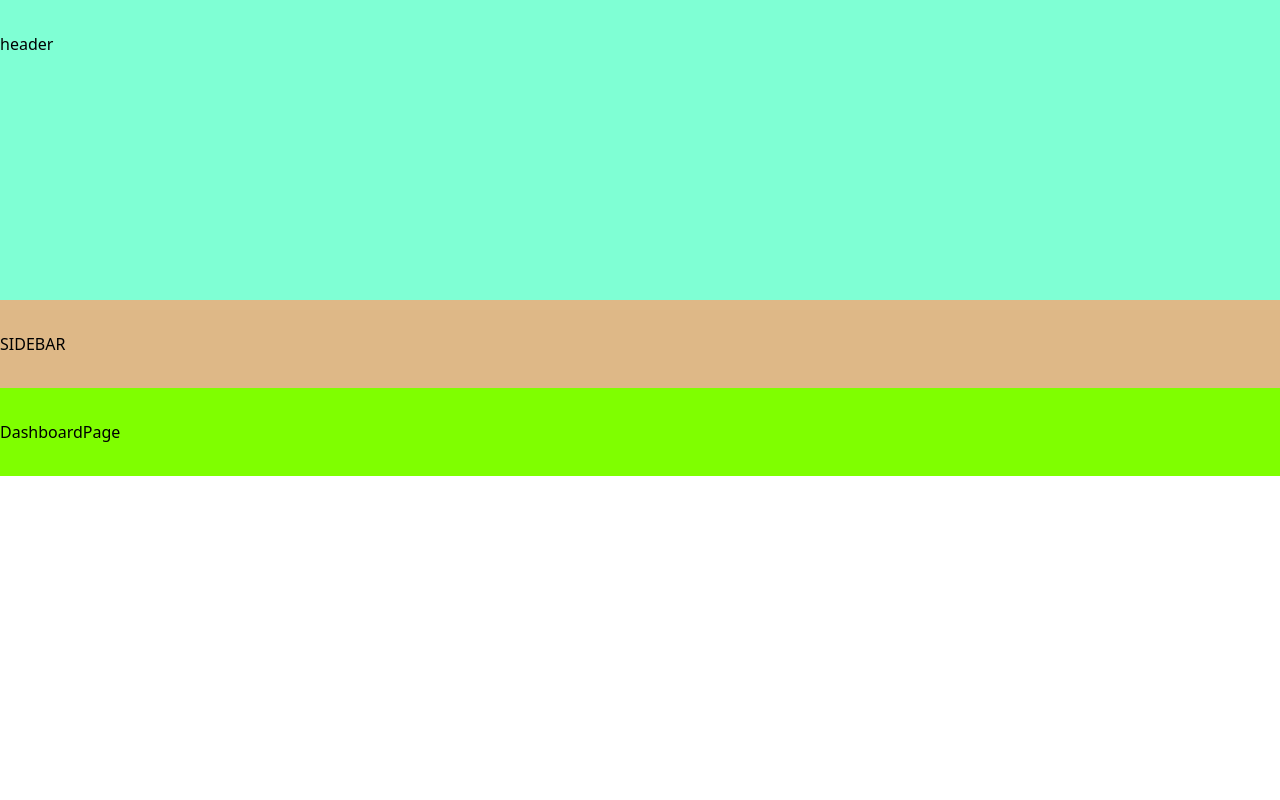
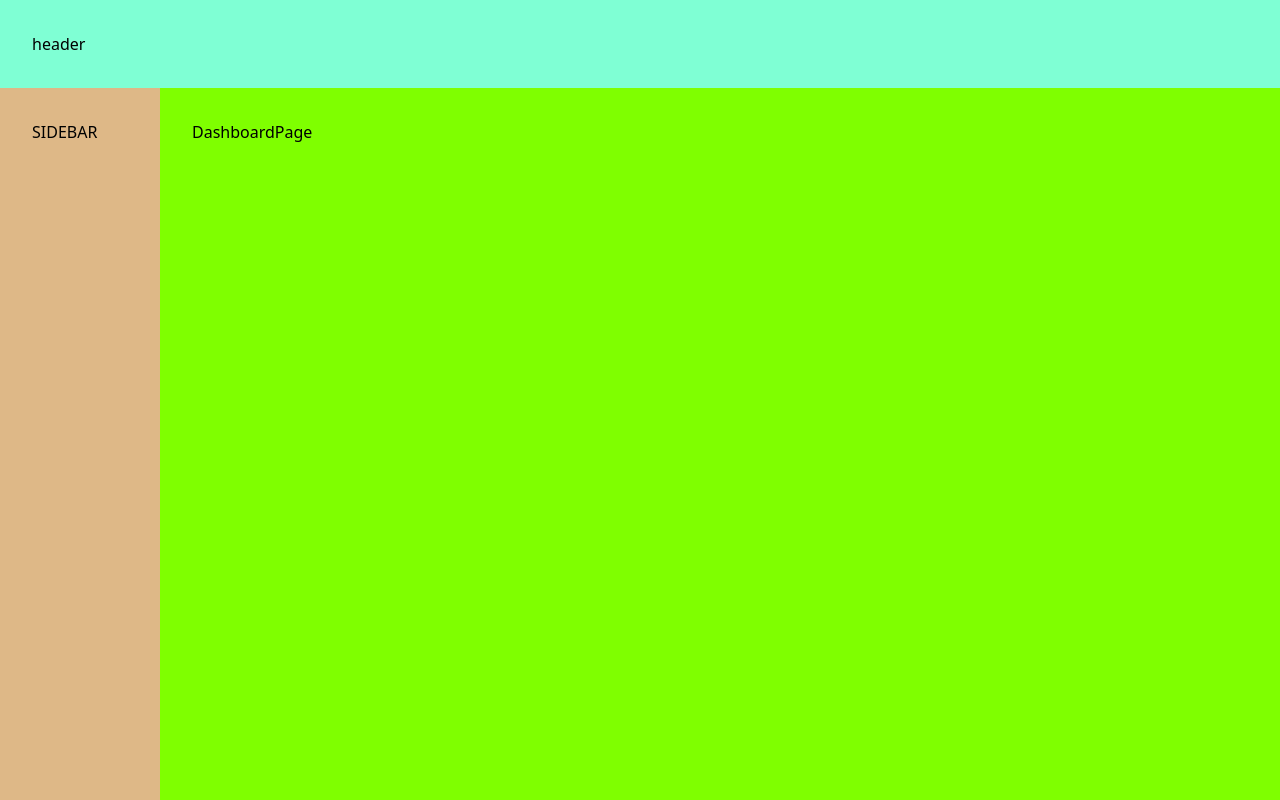
Before and after one commit to chrisbekk/e-logg, a React (Vite) app: page /auth in a window 1280 px wide. Built offline with nearby package versions, Linux system fonts and the light colour scheme.

Commit message:
Made layout containing header, sidebar and main

```diff
--- a/src/index.css
+++ b/src/index.css
@@ -2,22 +2,51 @@
 @tailwind components;
 @tailwind utilities;
 
+body {
+  background-color: blueviolet;
+  overflow-y: hidden;
+}
+
 .grid__layout__container {
+  min-block-size: 100vh;
+  min-block-size: 100dvh;
+  min-width: 1200px;
+  max-width: 2200px;
+  overflow-x: scroll;
+  overflow-y: hidden;
   display: grid;
-  grid-template-rows: 300px auto auto;
+  grid-template-rows: auto 1fr;
+  grid-template-columns: 10rem 1fr;
+
+  grid-template-areas: 'header header' 'sidebar main';
 }
 
 .grid__layout__header {
   background-color: aquamarine;
-  padding: 2rem 0;
+  padding: 2rem;
+  grid-area: header;
 }
 
-.grid__layout__aside {
+.grid__layout__sidebar {
   background-color: burlywood;
-  padding: 2rem 0;
+  padding: 2rem;
+  grid-area: sidebar;
 }
 
 .grid__layout__main {
   background-color: chartreuse;
-  padding: 2rem 0;
+  padding: 2rem;
+  grid-area: main;
 }
+
+@media (min-width: 1200px) {
+  .grid__layout__container {
+    overflow-x: unset;
+  }
+}
+
+@media (min-width: 2200px) {
+  .grid__layout__container {
+    margin: 0 auto;
+  }
+}
--- a/src/layout/Layout.tsx
+++ b/src/layout/Layout.tsx
@@ -11,7 +11,7 @@ export const Layout = () => {
   return (
     <div className="grid__layout__container">
       <div className="grid__layout__header">header</div>
-      <div className="grid__layout__aside">SIDEBAR</div>
+      <div className="grid__layout__sidebar">SIDEBAR</div>
       <div className="grid__layout__main">
         <Outlet />
       </div>
```
